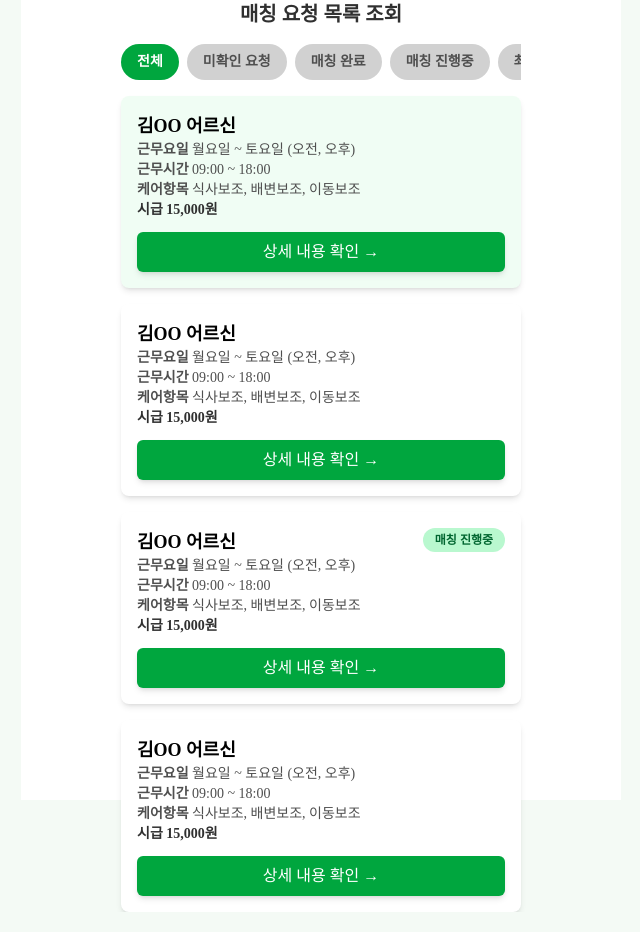
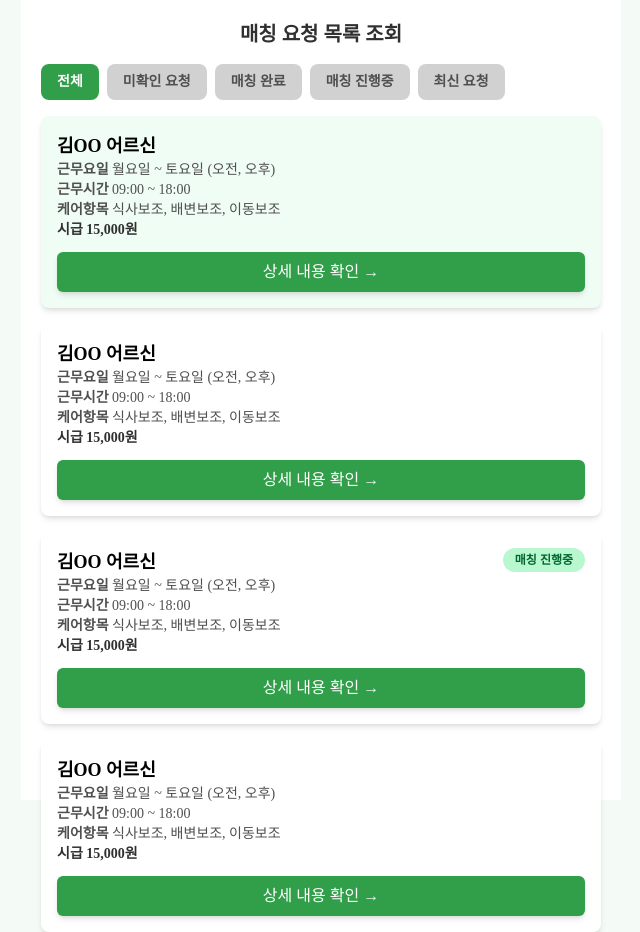
Before and after one commit to ON-GI/FrontEnd, a React (Vite) app: page /caregiver/matching in a window 1280 px wide. Shown: the whole page, without its empty margins (319-959 px from the left). Built offline with nearby package versions, Linux system fonts and the light colour scheme; no server answers; a web font is replaced by a local one.

Commit message:
design : 레이아웃 깨지는 것 수정

```diff
--- a/src/adminPages/pages/Admin_MatchingFiltering.tsx
+++ b/src/adminPages/pages/Admin_MatchingFiltering.tsx
@@ -56,7 +56,7 @@ const MatchingRequestList = () => {
     selectedCategory === 'all' ? dummyData : dummyData.filter((item) => item.status === selectedCategory);
 
   return (
-    <div className="mx-auto w-full max-w-md px-6">
+    <div className="mx-auto h-full w-full p-5">
       {/* 제목 */}
       <h2 className="text-center text-xl font-bold text-gray-900">매칭 요청 목록 조회</h2>
 
@@ -65,8 +65,8 @@ const MatchingRequestList = () => {
         {categories.map((category) => (
           <button
             key={category.key}
-            className={`flex-shrink-0 rounded-full px-4 py-2 text-sm font-semibold ${
-              selectedCategory === category.key ? 'bg-green-600 text-white' : 'bg-gray-200 text-gray-700'
+            className={`flex-shrink-0 rounded-lg px-4 py-2 text-sm font-semibold transition-colors ${
+              selectedCategory === category.key ? 'bg-primary-500 text-white' : 'bg-gray-200 text-gray-700'
             }`}
             onClick={() => setSelectedCategory(category.key)}
           >
@@ -80,7 +80,7 @@ const MatchingRequestList = () => {
         {filteredData.map((match) => (
           <div
             key={match.id}
-            className={`relative w-full max-w-md rounded-lg p-4 shadow-md ${
+            className={`relative w-full rounded-lg p-4 shadow-md ${
               match.status === 'unconfirmed' ? 'bg-green-50' : 'bg-white'
             }`}
           >
@@ -107,7 +107,9 @@ const MatchingRequestList = () => {
             </p>
 
             {/* 상세 확인 버튼 */}
-            <button className="mt-3 w-full rounded-md bg-green-600 py-2 text-white shadow-md">상세 내용 확인 →</button>
+            <button className="bg-primary-500 mt-3 w-full rounded-md py-2 text-white shadow-md">
+              상세 내용 확인 →
+            </button>
           </div>
         ))}
       </div>
--- a/src/adminPages/pages/Admin_MatchingInfo.tsx
+++ b/src/adminPages/pages/Admin_MatchingInfo.tsx
@@ -1,5 +1,3 @@
-import { useState } from 'react';
-
 const MatchingPending = () => {
   const dummyData = Array(5).fill({
     name: '김OO 어르신',
@@ -10,14 +8,15 @@ const MatchingPending = () => {
   });
 
   return (
-    <div className="mx-auto mt-6 w-full max-w-md px-6">
-      <h2 className="text-xl font-bold text-gray-900">
-        확인하지 않은 <br /> <span className="text-green-600">매칭 {dummyData.length}건</span>
+    <div className="w-full p-5">
+      <h2 className="mb-7 text-2xl font-bold text-gray-900">
+        확인하지 않은 <br />
+        매칭 <span className="text-green-600">{dummyData.length}건</span>
       </h2>
 
-      <div className="mt-4 space-y-4">
+      <div className="w-full space-y-4">
         {dummyData.map((match, index) => (
-          <div key={index} className="w-full max-w-md rounded-lg bg-green-50 p-4 shadow-md">
+          <div key={index} className="w-full rounded-lg bg-green-50 p-4 shadow-md">
             <p className="text-lg font-semibold">{match.name}</p>
             <p className="text-sm text-gray-700">
               <span className="font-semibold">근무요일</span> {match.schedule}
@@ -32,7 +31,7 @@ const MatchingPending = () => {
               <span className="font-semibold">시급</span> {match.hourlyWage.toLocaleString()}원
             </p>
 
-            <button className="mt-3 w-[90%] rounded-md bg-green-600 py-2 text-white shadow-md">상세 내용 확인 →</button>
+            <button className="mt-3 w-full rounded-md bg-green-600 py-2 text-white shadow-md">상세 내용 확인 →</button>
           </div>
         ))}
       </div>
```
